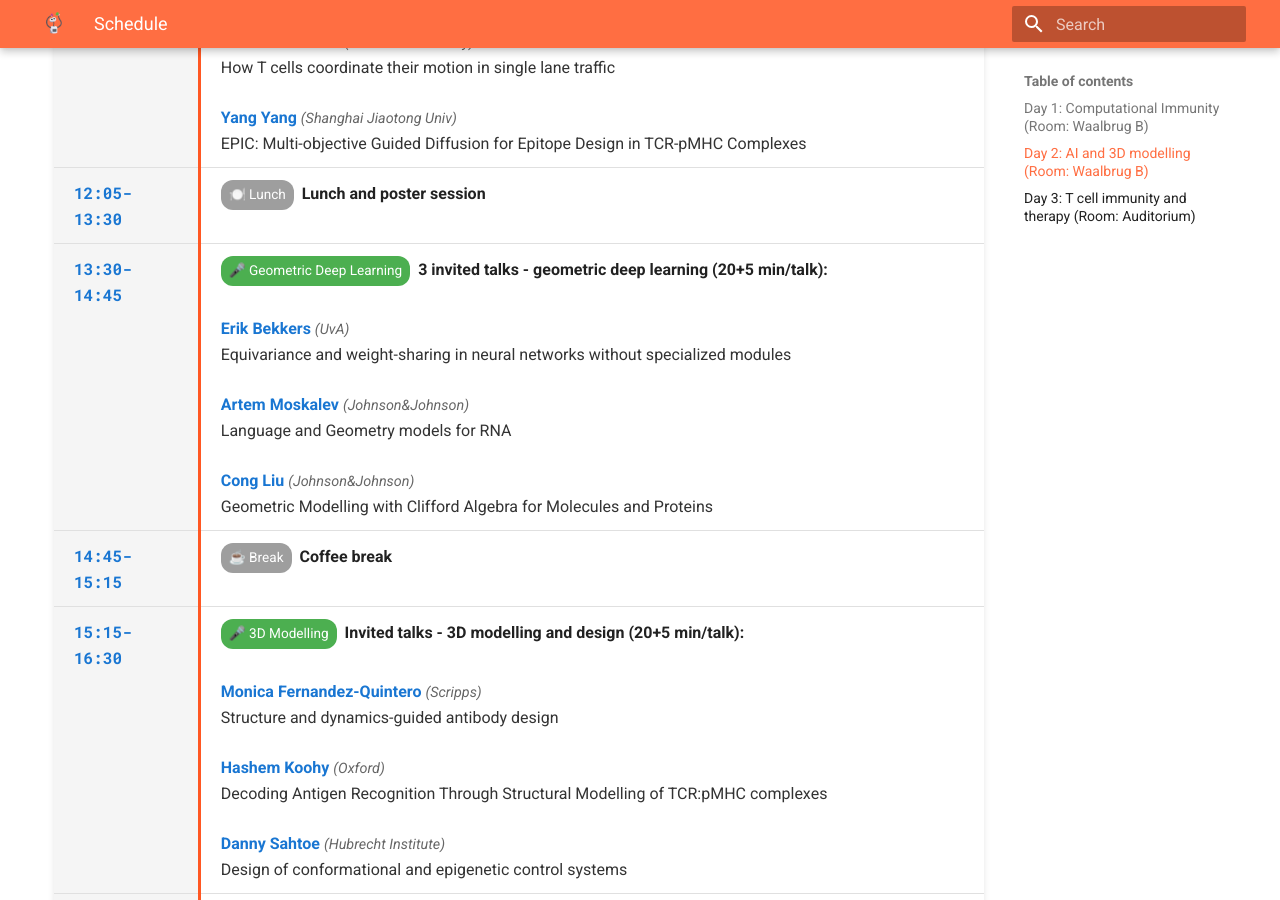
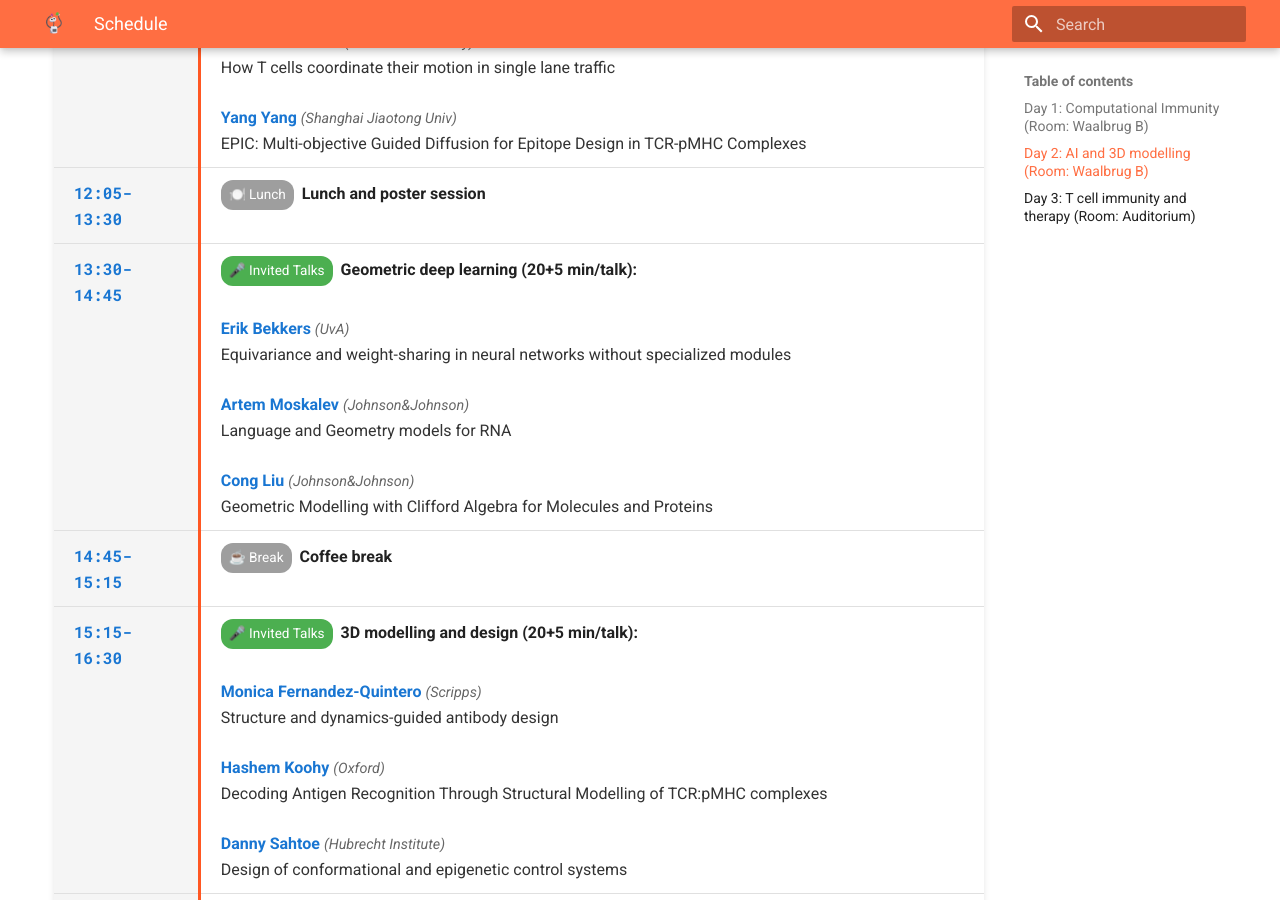
Before and after one commit to X-lab-3D/csi, an MkDocs documentation site: the page built from docs/schedule.md, in a window 1280 px wide and 900 px high, scrolled down 2497 px. Built offline with MkDocs 1.6.1 and Material for MkDocs 9.7.7, drawn with Linux system fonts in a browser that asks for light colours; the version menu is left out.

Commit message:
Update schedule.md

```diff
--- a/docs/schedule.md
+++ b/docs/schedule.md
@@ -169,7 +169,7 @@
 <tr>
 <td class="time-cell">13:30-14:45</td>
 <td>
-<span class="event-badge badge-invited">🎤 Geometric Deep Learning</span><strong>3 invited talks - geometric deep learning (20+5 min/talk):</strong><br><br>
+<span class="event-badge badge-invited">🎤 Invited Talks </span><strong>Geometric deep learning (20+5 min/talk):</strong><br><br>
 <div class="talk-entry">
 <span class="speaker-name">Erik Bekkers</span> <span class="speaker-affiliation">(UvA)</span><br>
 <div class="talk-title">Equivariance and weight-sharing in neural networks without specialized modules</div>
@@ -191,7 +191,7 @@
 <tr>
 <td class="time-cell">15:15-16:30</td>
 <td>
-<span class="event-badge badge-invited">🎤 3D Modelling</span><strong>Invited talks - 3D modelling and design (20+5 min/talk):</strong><br><br>
+<span class="event-badge badge-invited">🎤 Invited Talks</span><strong>3D modelling and design (20+5 min/talk):</strong><br><br>
 <div class="talk-entry">
 <span class="speaker-name">Monica Fernandez-Quintero</span> <span class="speaker-affiliation">(Scripps)</span><br>
 <div class="talk-title">Structure and dynamics-guided antibody design</div>
```
